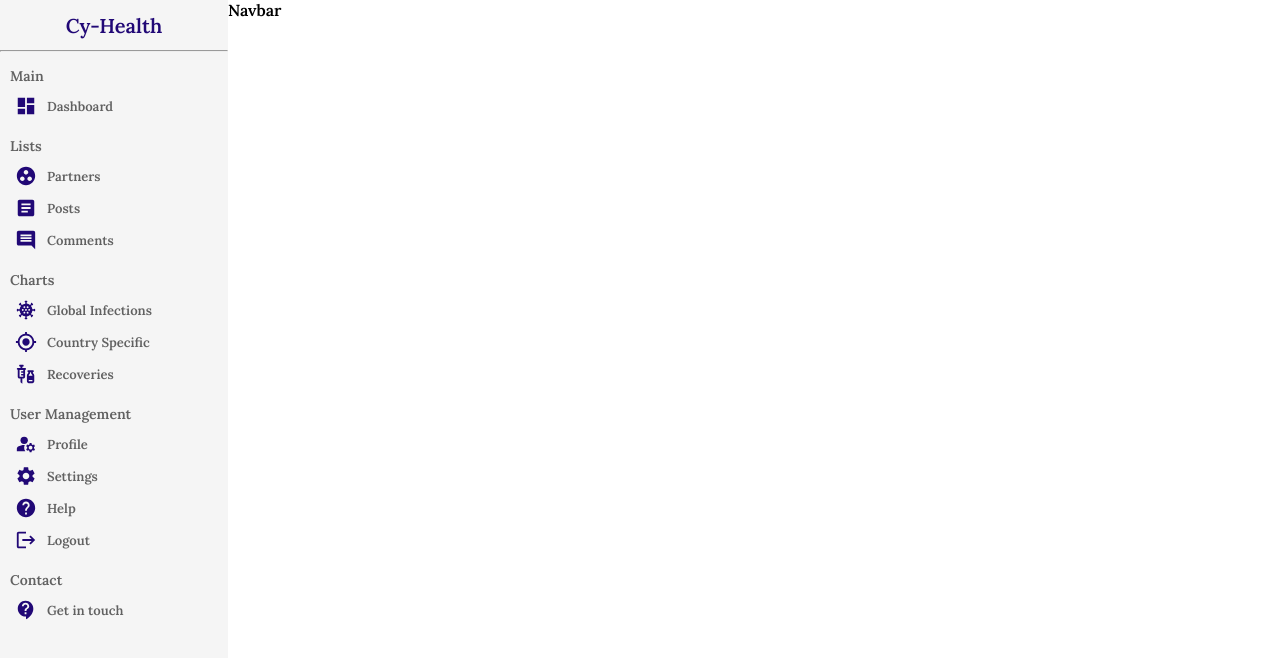
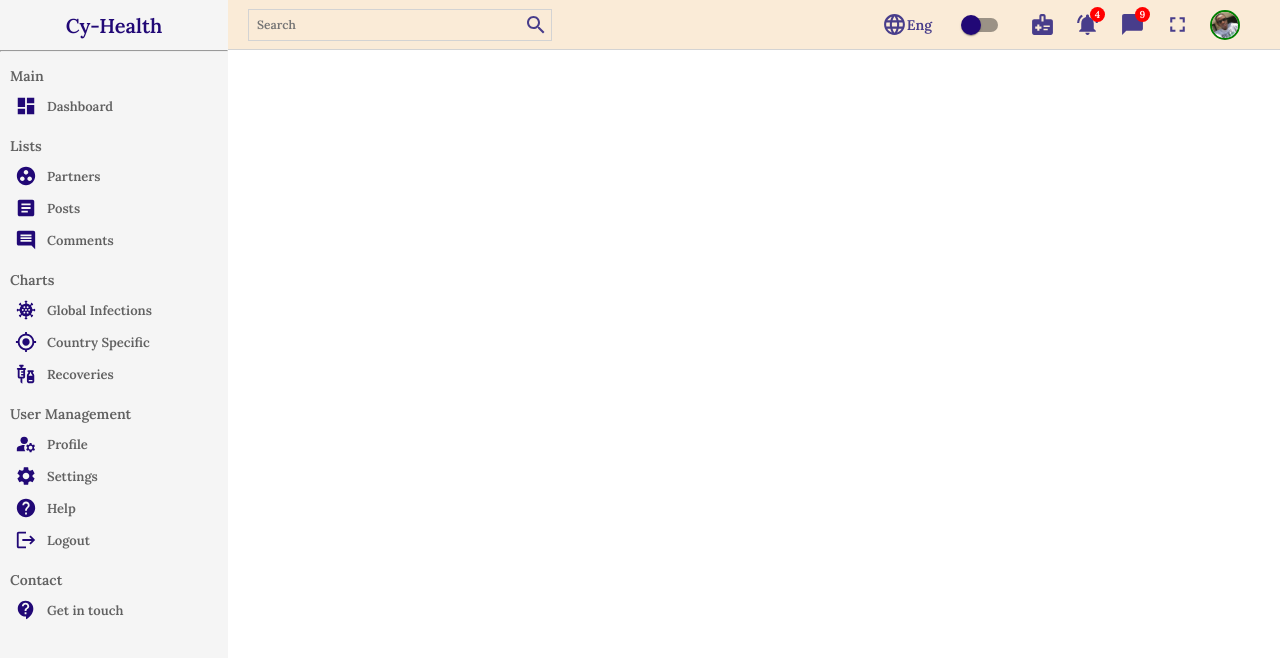
Before and after one commit to sang-4/cy-health, a React (Create React App) app: page / in a window 1280 px wide. Shown: the top 658 px of the page. Built offline with nearby package versions, Linux system fonts and the light colour scheme.

Commit message:
Navbar component and styling

```diff
--- a/src/components/navbar/Navbar.jsx
+++ b/src/components/navbar/Navbar.jsx
@@ -1,12 +1,51 @@
  import React from 'react'
  import "./navbar.scss"
+ import SearchIcon from '@mui/icons-material/Search';
+ import LanguageIcon from '@mui/icons-material/Language';
+ import Switch from '@mui/material/Switch';
+ import FullscreenIcon from '@mui/icons-material/Fullscreen';
+ import NotificationsActiveIcon from '@mui/icons-material/NotificationsActive';
+ import MedicalInformationIcon from '@mui/icons-material/MedicalInformation';
+ import ChatBubbleIcon from '@mui/icons-material/ChatBubble';
 
  const Navbar = () => {
    return (
-     <div className='navbar'>
-       Navbar
-     </div>
-   )
- }
+    <div className='navbar'>
+        <div className='navbarContainer'>
+            <div className="search">
+                <input type="text" placeholder="Search" />
+                <SearchIcon />
+            </div>
+            <div className="items">
+                <div className="item">
+                    <LanguageIcon  className='icon'/>
+                    <span>Eng</span>
+                </div>
+                <div className='item'>
+                    <Switch style= {{ color: "#210876"  }}  className='icon'/>
+                </div>
+                <div className='item'>
+                    <MedicalInformationIcon  className='icon'/>
+                </div>
+                <div className='item'>
+                    <NotificationsActiveIcon  className='icon'/>
+                    <div className="counter">4</div>
+                </div>
+                <div className='item'>
+                    <ChatBubbleIcon className='icon'/>
+                    <div className="counter">9</div>
+                </div>
+                <div className='item'>
+                    <FullscreenIcon  className='icon'/>
+                </div>
+                <div className='item'>
+                    <img src="/assets/profile.JPG" alt="sang" className='avatar' />
+                </div>
+            </div>
+        </div>
+    </div>
+    )
+    }
+
 
  export default Navbar
--- a/src/components/navbar/navbar.scss
+++ b/src/components/navbar/navbar.scss
@@ -0,0 +1,82 @@
+.navbar{
+    height: 50px;
+    display: flex;
+    align-items: center;
+    font-size: 14px;
+    color: darkslateblue;
+    background-color: antiquewhite;
+    border-bottom: 1px solid lightgray;
+
+    .navbarContainer{
+        display: flex;
+        width: 100%;
+        align-items: center;
+        justify-content: space-between;
+        padding: 20px;
+
+        .search{
+            display: flex;
+            width: 30%;
+            align-items: center;
+            padding: 3px;
+            border: 0.5px solid lightgray;
+
+
+            input{
+                width: 100%;
+                border: none;
+                outline: none;
+                background-color: transparent;
+
+                &::placeholder{
+                    font-size: 12px;
+                    padding-left: 5px;
+                }
+            }
+        }
+
+        .items{
+            display: flex;
+            align-items: center;
+            margin-left: 20px;
+
+            .item{
+                position: relative;
+                display: flex;
+                align-items: center;
+                margin-right: 20px;
+
+                .icon{
+                    font-size: 25px;
+                    cursor: pointer;
+                }
+
+                .counter{
+                    position: absolute;
+                    width: 15px;
+                    height: 15px;
+                    background-color: red;
+                    border-radius: 50%;
+                    color: white;
+                    display: flex;
+                    align-items: center;
+                    justify-content: center;
+                    font-size: 10px;
+                    font-weight: bold;
+                    top: -5px;
+                    right: -5px;
+                }
+
+                .avatar{
+                    width: 30px;
+                    height: 30px;
+                    border-radius: 50%;
+                    object-fit: cover;
+                    border: 2px solid green;
+                    cursor: pointer;
+                }
+
+            }
+        }
+    }
+}
```
Also changed, not shown: public/assets/profile.JPG (added), src/components/sidebar/sidebar.css (added).
